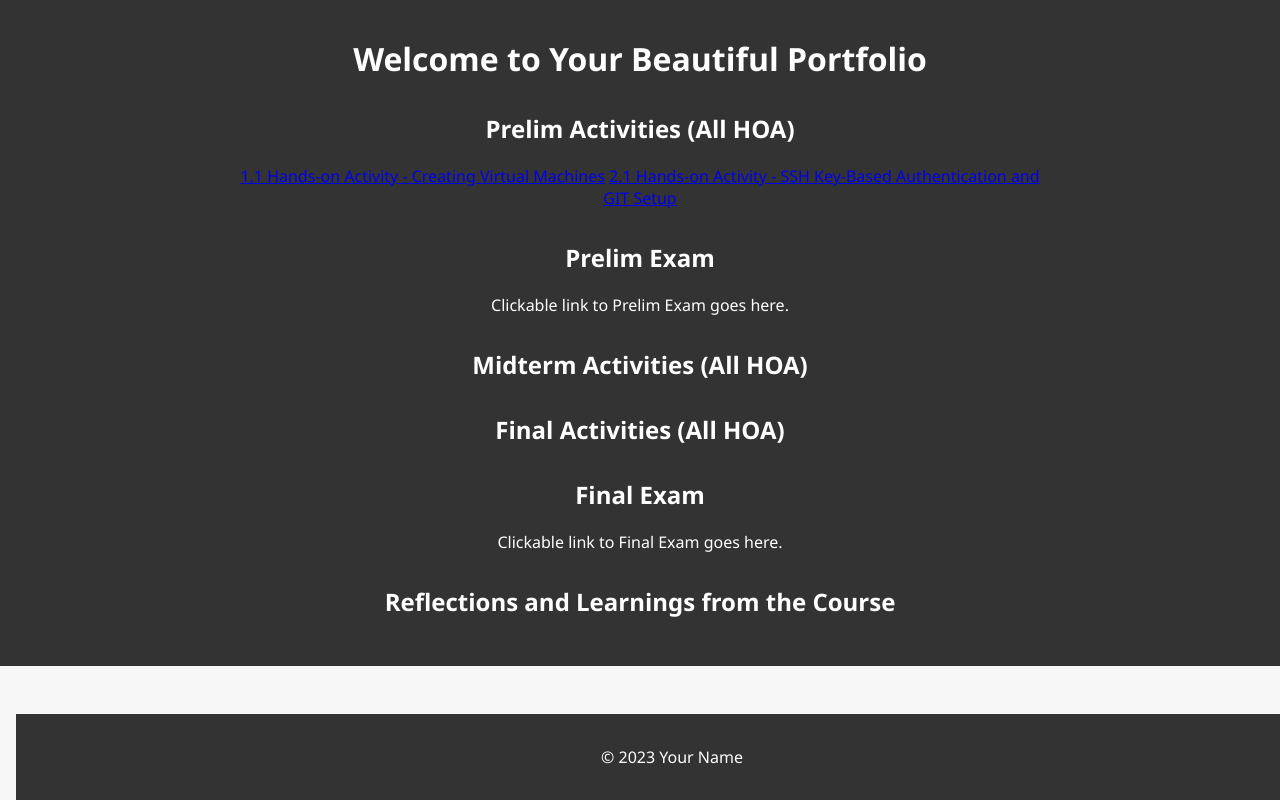
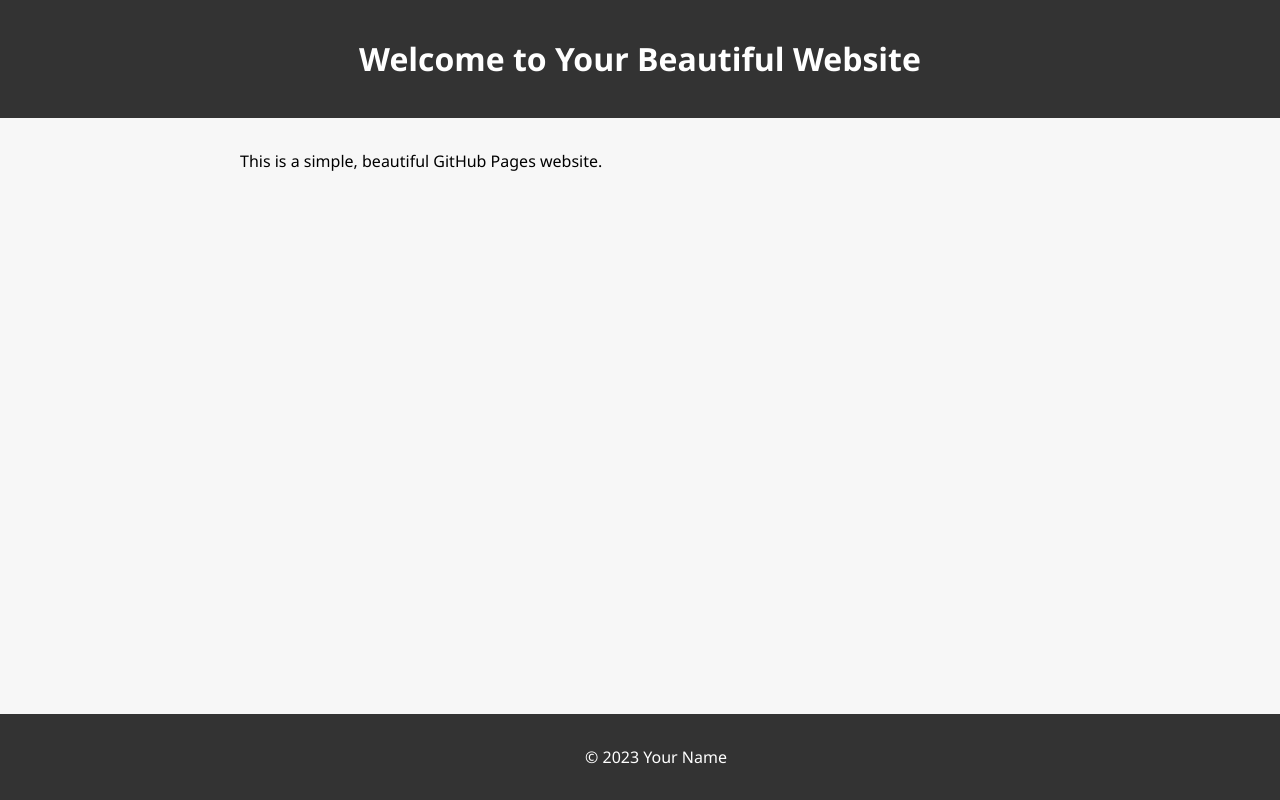
Before and after one commit to seafrax/seafrax.github.io, a plain HTML site: page index.html in a window 1280 px wide. Drawn offline with Linux system fonts and the light colour scheme.

Commit message:
Update index.html

```diff
--- a/index.html
+++ b/index.html
@@ -4,39 +4,14 @@
     <meta charset="UTF-8">
     <meta name="viewport" content="width=device-width, initial-scale=1.0">
     <link rel="stylesheet" href="style.css">
-    <title>Your Beautiful Portfolio</title>
+    <title>Your Beautiful Website</title>
 </head>
 <body>
     <header>
-        <h1>Welcome to Your Beautiful Portfolio</h1>
-
-    <section id="prelim-activities">
-        <h2>Prelim Activities (All HOA)</h2>
-        <a href="https://github.com/seafrax/Flores_HOA1" target="_blank">1.1 Hands-on Activity - Creating Virtual Machines</a>
-        <a href="https://github.com/seafrax/Flores_HOA1" target="_blank">2.1 Hands-on Activity - SSH Key-Based Authentication and GIT Setup</a>
-    </section>
-    <section id="prelim-exam">
-        <h2>Prelim Exam</h2>
-        <p>Clickable link to Prelim Exam goes here.</p>
-    </section>
-    <section id="midterm-activities">
-        <h2>Midterm Activities (All HOA)</h2>
-        <!-- Add content for Midterm Activities -->
-    </section>
-    <section id="midterm-exam">
-        <!-- Add content for Midterm Exam if necessary -->
-    </section>
-    <section id="final-activities">
-        <h2>Final Activities (All HOA)</h2>
-        <!-- Add content for Final Activities -->
-    </section>
-    <section id="final-exam">
-        <h2>Final Exam</h2>
-        <p>Clickable link to Final Exam goes here.</p>
-    </section>
-    <section id="reflections">
-        <h2>Reflections and Learnings from the Course</h2>
-        <!-- Add content for Reflections and Learnings -->
+        <h1>Welcome to Your Beautiful Website</h1>
+    </header>
+    <section>
+        <p>This is a simple, beautiful GitHub Pages website.</p>
     </section>
     <footer>
         <p>&copy; 2023 Your Name</p>
```
